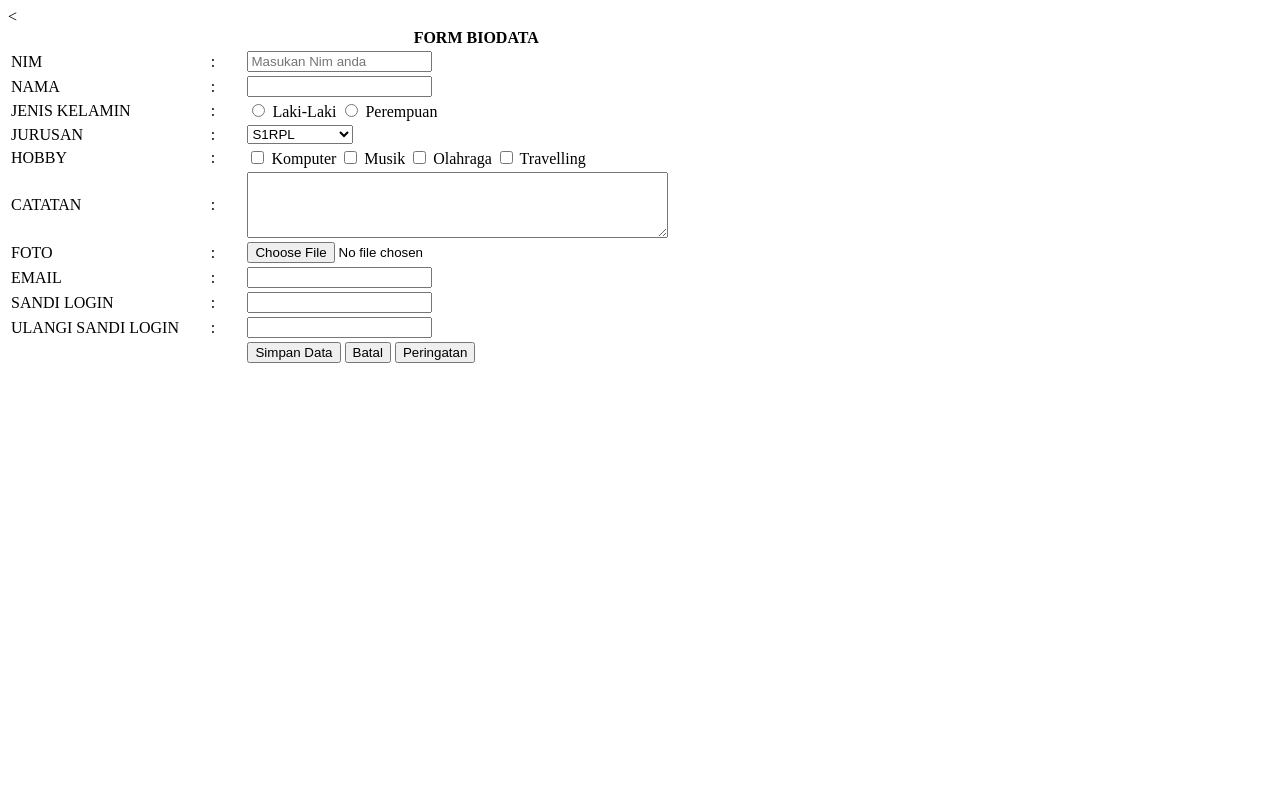
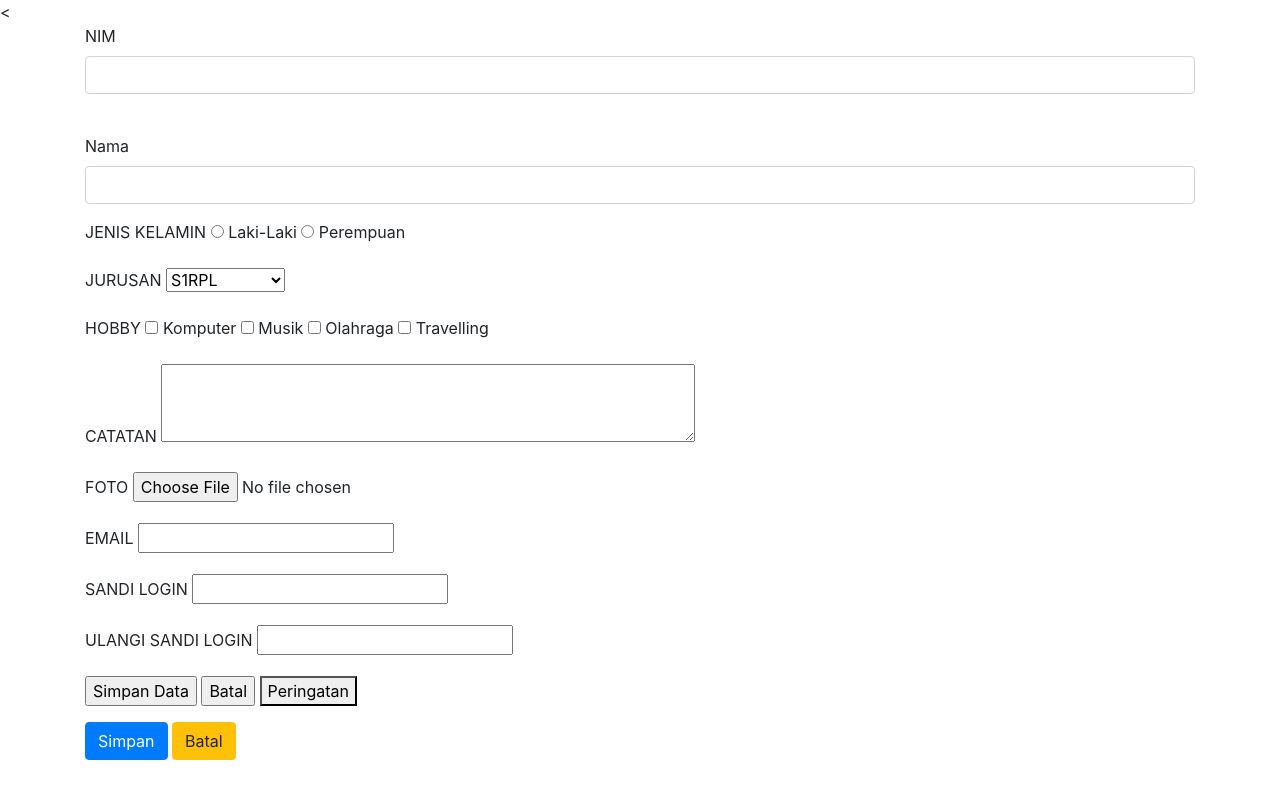
Before and after one commit to SerlinaHandayani/web-dasar-2021, a plain HTML site: page form.html in a window 1280 px wide. Drawn offline with nearby package versions, Linux system fonts and the light colour scheme.

Commit message:
Add files via upload
Pertemuan 3

```diff
--- a/form.html
+++ b/form.html
@@ -3,94 +3,87 @@
 
 <head>
 	<meta charset="utf-8">
-	<title>Dokumen</title>
+	<meta name="viewport" content="width=device-width, initial-scale=1">
+
+	<link rel="stylesheet" href="bootstrap/css/bootstrap.min.css">
+	<title>Form</title>
 </head>
 
 <body>
-	<form>
-	<table width="700px">
-		<tr>
-			<th width="180px">
+	<div class ="container">
+	<form action="" method="post">
 
-			</th>
-			<th width="30px">
+		<div class="mb-3">
+			<label for="nim">NIM</label>
+			<input required class="form-control" type="text" name="txtnim" id="no">
+			<br>
+		</div>
 
-			</th>
-			<th width="150px">FORM BIODATA</th>
-		</tr>
-		<tr>
-			<td><label for="nama">NIM</label></td>
-			<td>:</td>
-			<td><input required type="text" name="nim" id="nim" placeholder="Masukan Nim anda"></td>
-		</tr>
-		<tr>
-			<td><label for="nama">NAMA</label></td>
-			<td>:</td>
-			<td><input required type="text" name="nama" id="nama"></td>
-		</tr>
-		<tr>
-			<td><label for="jk">JENIS KELAMIN</label></td>
-			<td>	:	</td>
-			<td><input type="radio" name="jk" id='jk' value="L"> Laki-Laki
-			<input required type="radio" name="jk" id='jk' value="P"> Perempuan </td>
-		</tr>
-		<tr>
-			<td><label for="Jurusan">JURUSAN</label></td>
-			<td>:</td>
-			<td><select name="Jurusan">
-				<option value="">Pilih Jurusan :</option>
+		<div class="mb-3">
+		<label for="nama">Nama</label>
+		<input required class="form-control" type="text" name="nama" id="no">
+	</div>
+
+	<div class="mb-3">
+			<label for="jk">JENIS KELAMIN</label>
+			<input type="radio" name="jk" id='jk' value="L"> Laki-Laki
+			<input type="radio" name="jk" id='jk' value="P"> Perempuan
+	</div>
+
+	<div class="mb-3">
+			<label for="Jurusan">JURUSAN</label>
+			<select name="Jurusan" id="Jurusan" required>
+				<option value="">Pilih Jurusan</option>
 				<option value="D3SI">D3SI</option>
 				<option selected value="S1RPL">S1RPL</option>
-				</select> </td>
-		</tr>
-		<tr>
-			<td><label for="hobby">HOBBY</label></td>
-			<td>:</td>
-			<td><input type="checkbox" name="hobby" value="komputer"> Komputer
+				</select>
+		</div>
+
+		<div class="mb-3">
+			<label for="hobby">HOBBY</label>
+			<input type="checkbox" name="hobby" value="komputer"> Komputer
 			<input type="checkbox" name="hobby" value="Musik"> Musik
 			<input type="checkbox" name="hobby" value="olahraga"> Olahraga
-			<input type="checkbox" name="hobby" value="Travelling"> Travelling </td>
-		</tr>
-		<tr>
-			<td><label for="catatan">CATATAN</label></td>
-			<td>:</td>
-			<td><textarea required="catatan" id="catatan" cols="50" rows="4"></textarea></td>
-		</tr>
-		<tr>
-			<td><label for="foto">FOTO</label></td>
-			<td>:</td>
-			<td><input type="file" name="foto" accept="image/*"></td>
-		</tr>
+			<input type="checkbox" name="hobby" value="Travelling"> Travelling
+		</div>
 
-		<tr>
-			<td><label for="email">EMAIL</label></td>
-			<td>:</td>
-			<td><input required type="text" name="email" id="email"></td>
-		</tr>
+		<div class="mb-3">
+			<label for="catatan">CATATAN</label>
+			<textarea required name="catatan" id="catatan" cols="50" rows="3"></textarea>
+		</div>
 
-		<tr>
-			<td><label for="password">SANDI LOGIN</label></td>
-			<td>:</td>
-			<td><input type="password" name="password"></tr>
-		</tr>
+		<div class="mb-3">
+			<label for="foto">FOTO</label>
+			<input type="file" name="foto" accept="image/*">
+		</div>
 
-		<tr>
-			<td><label for="password">ULANGI SANDI LOGIN</label></td>
-			<td>:</td>
-			<td><input type="password" name="password"></td>
-		</tr>
+		<div class="mb-3">
+			<label for="email">EMAIL</label>
+			<input required type="text" name="email" id="email">
+		</div>
 
-		<tr>
-			<td></td>
-			<td></td>
-			<td><input type="submit" name="submit" value="Simpan Data">
+		<div class="mb-3">
+			<label for="password">SANDI LOGIN</label>
+			<input type="password" name="password">
+		</div>
+
+		<div class="mb-3">
+			<label for="password">ULANGI SANDI LOGIN</label>
+			<input type="password" name="password">
+		</div>
+
+			<div class="mb-3">
+			<input type="submit" name="submit" value="Simpan Data">
 			<input type="reset" value="Batal">
-			<button type="botton" onclick="alert('silahkan isi semua colom!')">Peringatan</button></td>
-		</tr>
-	</table>
+			<button type="botton" onclick="alert('silahkan isi semua colom!')">Peringatan</button>
+		</div>
 
 
+			<input type="submit" class="btn btn-primary" name="submit" value="Simpan">
+			<input type="reset" value="Batal" class="btn btn-warning">
+	</form>
 
-	</form>
+</div>
+	<script src="bootstrap/js/bootstrap.bundle.min.js" ></script>
 </body>
 </html>
```
